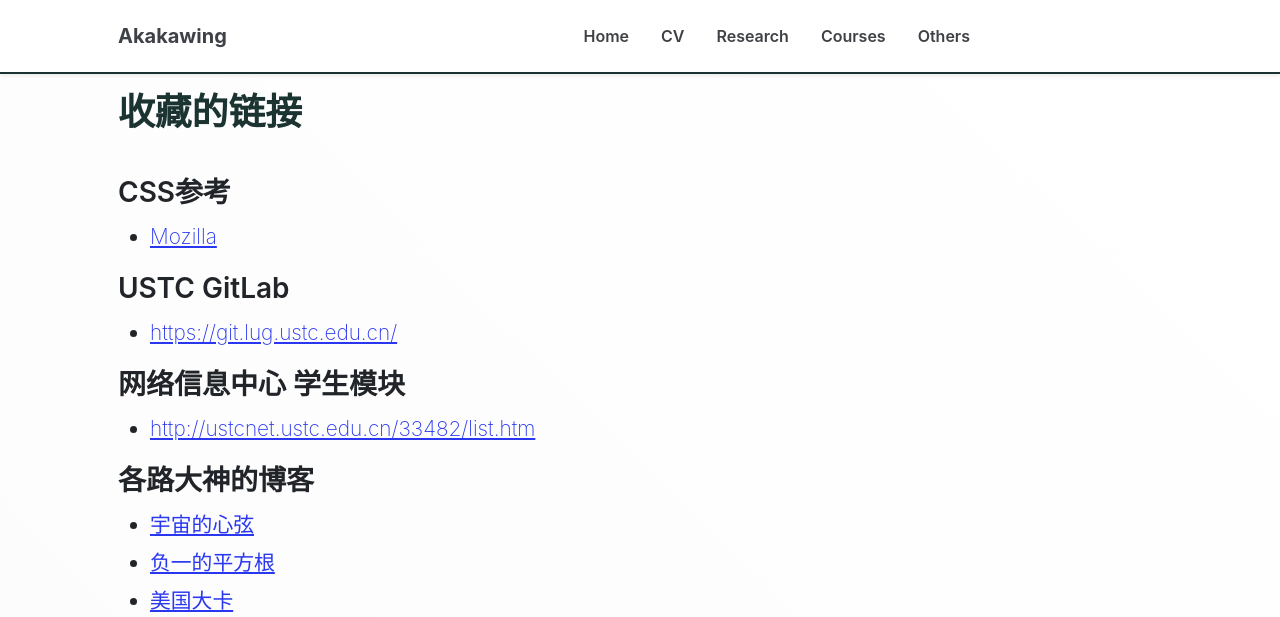
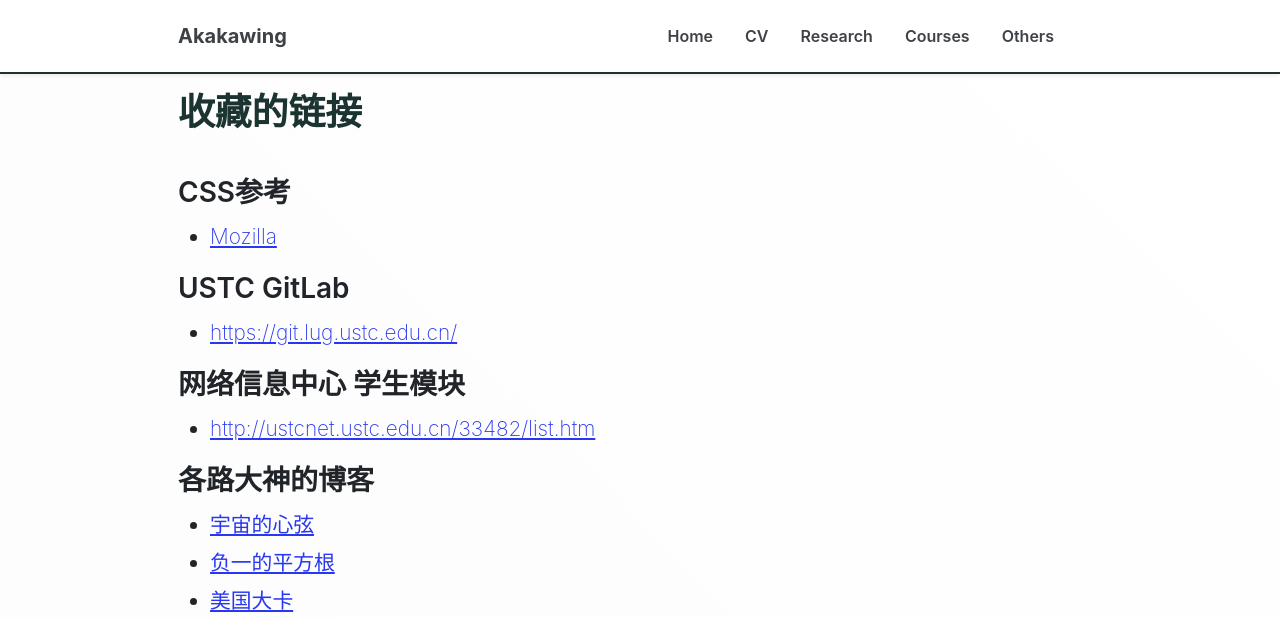
Before and after one commit to akakawing/akakawing.github.io, a Jekyll site: the page built from _pages/others.md, in a window 1280 px wide and 1115 px high. Shown: the top 617 px of the window. Built offline with Jekyll 4.4.1, drawn with Linux system fonts in a browser that asks for light colours; grey boxes are pictures that could not be loaded.

Commit message:
Update main.css

```diff
--- a/assets/css/main.css
+++ b/assets/css/main.css
@@ -210,7 +210,7 @@ section {
     height: 3rem;
 }
 
-.px-5 {
-    padding-right: 12rem !important;
-    padding-left: 3rem !important;
+.container {
+    width: 100%;
+    max-width: 1020px;
 }
```
